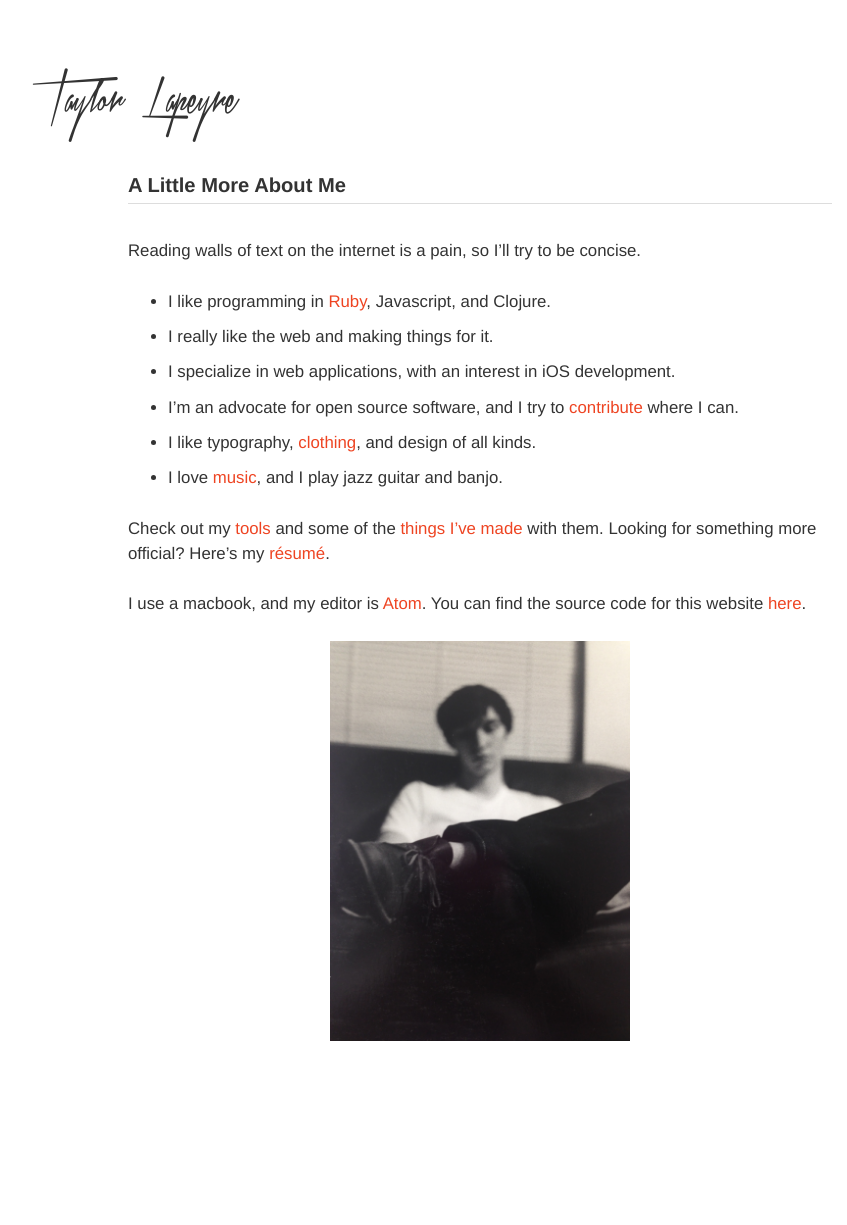
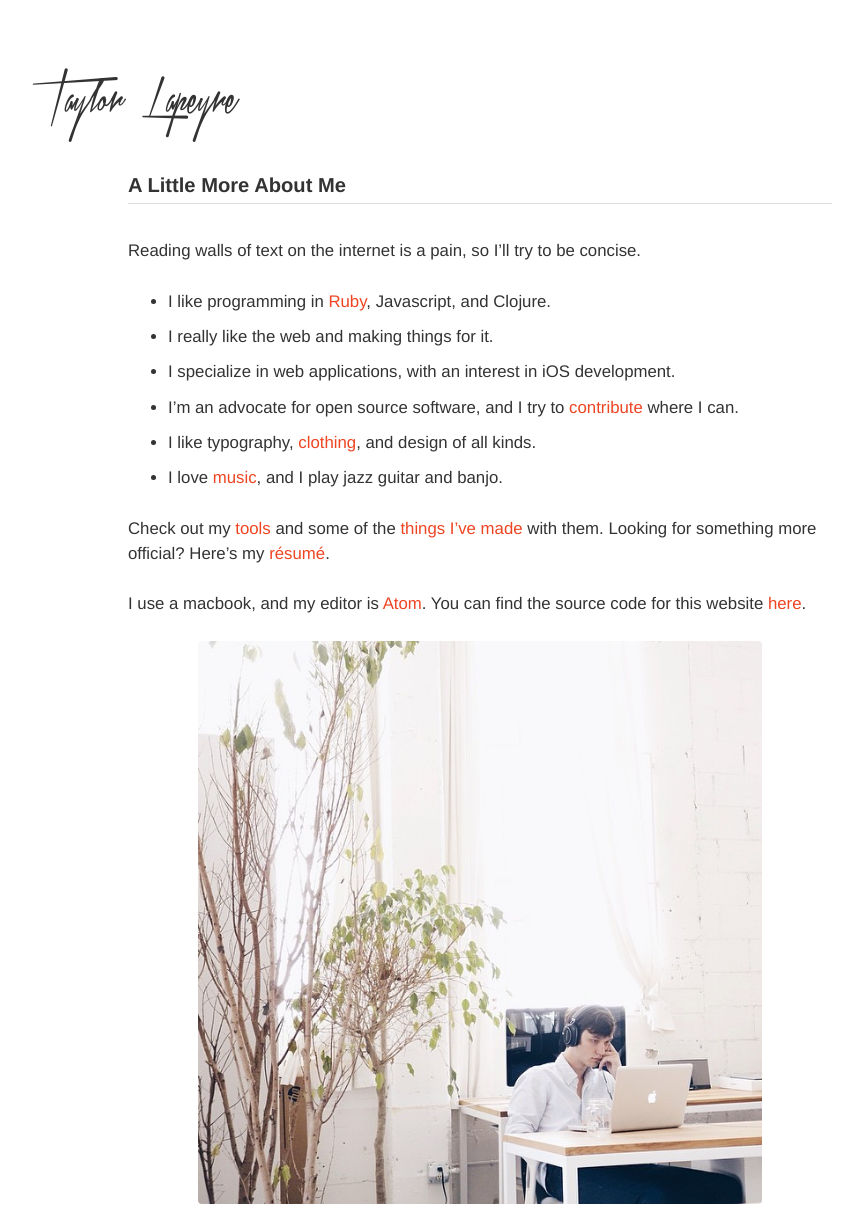
Before and after one commit to taylorlapeyre/taylorlapeyre.github.io, a Jekyll site: the page built from about.md, in a window 1280 px wide. Shown: the whole page, without its empty margins (160-1007 px from the left). Built offline with Jekyll 4.4.1, drawn with Linux system fonts in a browser that asks for light colours; some web fonts are replaced; before the commit the page ends 1062 px from its top, so only the background shows below that.

Commit message:
update photo

```diff
--- a/assets/css/style.css
+++ b/assets/css/style.css
@@ -53,8 +53,7 @@ h1 a, h1 a:hover {
 .main img {
   display: block;
   margin: 0 auto;
-  width: 300px;
-  max-width: 400px
+  max-width: 80%;
   border-radius: 4px;
 }
 
```
Also changed, not shown: assets/images/profile.jpeg.
